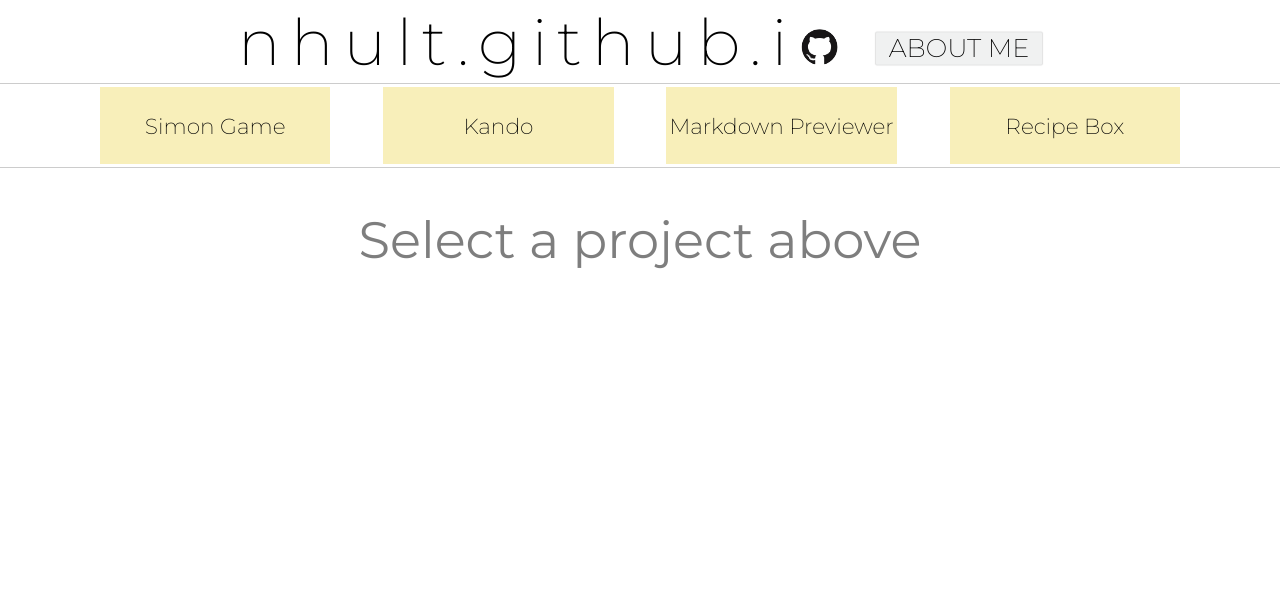
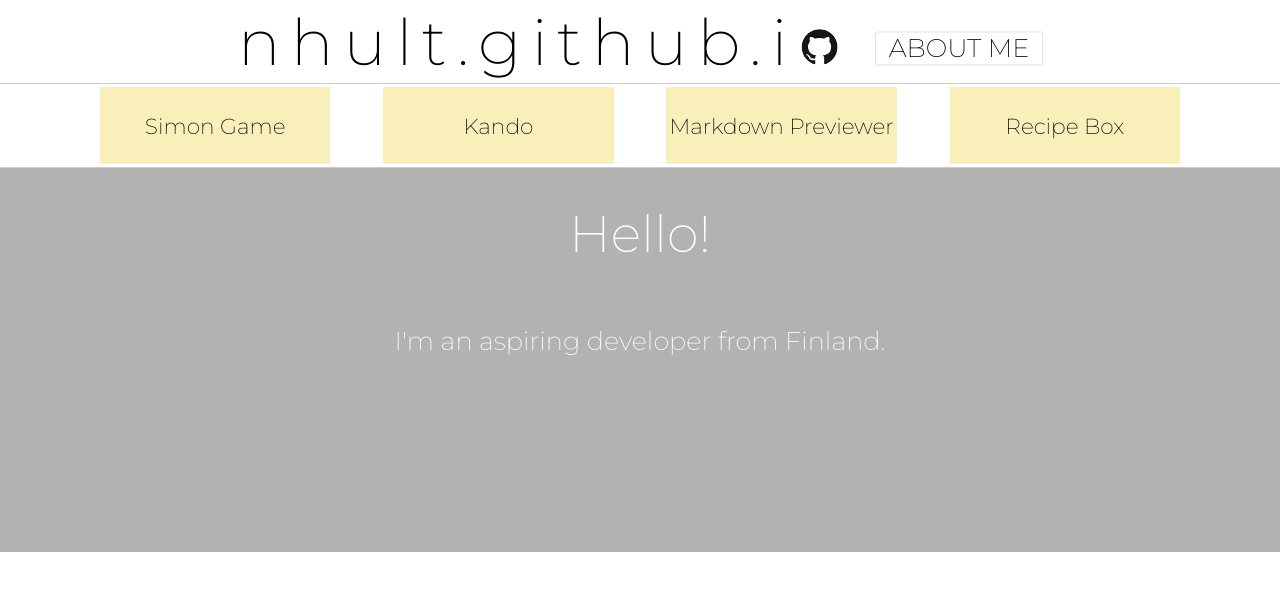
Before and after one commit to ViscoseSole/viscosesole.github.io, a React app: page / in a window 1280 px wide. Both pictures are taken after a click on the element "ABOUT ME". Shown: the top 590 px of the page. Built offline with nearby package versions, Linux system fonts and the light colour scheme.

Commit message:
new anims

```diff
--- /dev/null
+++ b/src/components/AboutMe.jsx
@@ -0,0 +1,17 @@
+import React, { Component } from 'react';
+import '../styles/AboutMe.scss';
+
+export default class AboutMe extends Component {
+  constructor(props) {
+    super(props);
+  }
+
+  render() {
+    return (
+      <div className='AboutMe'>
+        <h1>Hello!</h1>
+        <p>I'm an aspiring developer from Finland.</p>
+      </div>
+    );
+  }
+}
--- a/src/components/App.jsx
+++ b/src/components/App.jsx
@@ -4,34 +4,44 @@ import '../styles/App.scss';
 import Header from './Header.jsx';
 import NavBar from './NavBar.jsx';
 import Intro from './Intro.jsx';
+import AboutMe from './AboutMe.jsx';
 import ghpages from '../gh-pages.json';
 
 export default class App extends Component {
   constructor(props) {
     super(props);
     this.state = {
-      projectSelected: null
-
+      projectSelected: null,
+      showAbout: false
     }
   }
 
   selectProject = (index) => {
     let indexSelected = Number(index.split('_')[1]);
-
     indexSelected == this.state.projectSelected ?
       this.setState({projectSelected: null}) :
-      this.setState({projectSelected: indexSelected});
+      this.setState({projectSelected: indexSelected, showAbout: false});
+  }
+
+  toggleAbout = () => {
+    this.state.projectSelected != null ?
+    (this.setState({ showAbout: !this.state.showAbout, projectSelected: null })) :
+    this.setState({ showAbout: !this.state.showAbout });
   }
 
   render() {
     return (
       <div>
-        <Header />
+        <Header onToggle={ this.toggleAbout } />
         <NavBar ghpages={ ghpages.projects } onProjectSelected={ this.selectProject } indexSelected={ this.state.projectSelected } />
         {
           this.state.projectSelected !== null ?
           (<Intro projectSelected={ ghpages.projects[this.state.projectSelected] } />) :
-          (<Intro projectSelected={ null } />)
+          (this.state.showAbout ? false : <Intro projectSelected={ null } />)
+        }
+        {
+          this.state.showAbout ?
+          (this.state.projectSelected === null ? <AboutMe /> : false) : false
         }
       </div>
     );
--- a/src/components/Header.jsx
+++ b/src/components/Header.jsx
@@ -6,8 +6,6 @@ import GitHubLogo from '../assets/GitHub-Mark/PNG/GitHub-Mark-120px-plus.png';
 export default class Header extends Component {
   constructor(props) {
     super(props);
-    this.state = {
-    }
   }
 
   render() {
@@ -19,7 +17,7 @@ export default class Header extends Component {
             <span className='Title-Full'>o</span>
             <a target='_blank' href='https://github.com/nhult'><img className='Header-Title-GitHub__icon' src={ GitHubLogo } alt='GitHub-Logo' /></a>
           </span>
-          <h3>ABOUT ME</h3>
+          <h3 onClick={ this.props.onToggle }>ABOUT ME</h3>
         </div>
       </div>
     );
--- /dev/null
+++ b/src/styles/AboutMe.scss
@@ -0,0 +1,29 @@
+.AboutMe {
+  display: flex;
+  flex-flow: column nowrap;
+  justify-content: flex-start;
+  align-items: center;
+
+  z-index: 20;
+  width: 100vw;
+  height: 2px;
+  min-height: 30vw;
+  background: blue;
+  opacity: .5;
+  background: rgba(0, 0, 0, .6);
+  color: white;
+  font-size: 2vw;
+  animation-fill-mode: forwards;
+  animation: 1.5s cubic-bezier(.42,0,1,1) slidein-about;
+
+  @keyframes slidein-about {
+    0% {
+      min-height: 0;
+      max-height: 2px;
+    }
+    100% {
+      min-height: 30vw;
+      max-height: none;
+    }
+  }
+}
--- a/src/styles/Header.scss
+++ b/src/styles/Header.scss
@@ -49,14 +49,18 @@
       width: 13vw;
       height: 2.5vw;
       text-align: center;
-      background: rgba(47, 54, 64, .07);
       cursor: pointer;
       user-select: none;
       border-radius: 1px;
+      background: #fff;
 
       -webkit-box-shadow: 0px 0px 1px 1px rgba(0,0,0,0.12);
       -moz-box-shadow: 0px 0px 1px 1px rgba(0,0,0,0.12);
       box-shadow: 0px 0px 1px 1px rgba(0,0,0,0.12);
+
+      &:hover {
+        background: rgba(47, 54, 64, .07);
+      }
     }
   }
 
@@ -113,7 +117,7 @@
     }
     70% {
       transform: translateX(1.3vw);
-      opacity: 1;
+      opacity: .7;
     }
     80% {
       opacity: 0;
@@ -146,6 +150,12 @@
       opacity: .6;
       transform: translate(10vw, 0.5vw);
     }
+    55% {
+      background: rgba(47, 54, 64, .1);
+    }
+    80% {
+      background: #fff;
+    }
     96%, 100% {
       opacity: 1;
       transform: translate(0, 0.5vw);
--- a/src/styles/Intro.scss
+++ b/src/styles/Intro.scss
@@ -5,6 +5,20 @@
   justify-content: flex-start;
   align-items: center;
   font-size: 2vw;
+  animation: 2s slidedown;
+  animation-fill-mode: forwards;
+
+  @keyframes slidedown {
+    0% {
+      height: 2px;
+      transform: translateY(100vw);
+    }
+    100% {
+      height: auto;
+      transform: translateY(0);
+      width: 100vw;
+    }
+  }
 
   .Intro-Header-Title {
     position: relative;
--- a/src/styles/NavBar.scss
+++ b/src/styles/NavBar.scss
@@ -33,6 +33,10 @@
       transition: all .15s;
       transform: scale(1)
     }
+
+    &:hover {
+      color: rgba(0, 0, 0, .5);
+    }
   }
 
   & .item__selected {
--- a/src/styles/index.scss
+++ b/src/styles/index.scss
@@ -10,6 +10,7 @@ html, body {
   align-items: center;
 
   background: #fff;
+  overflow: hidden;
 }
 
 body * {
```
Also changed, not shown: bundle.js.
